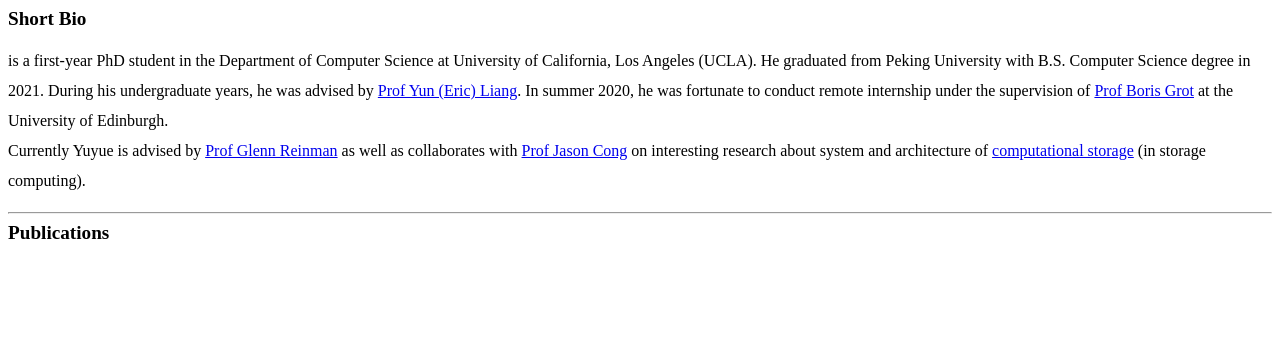
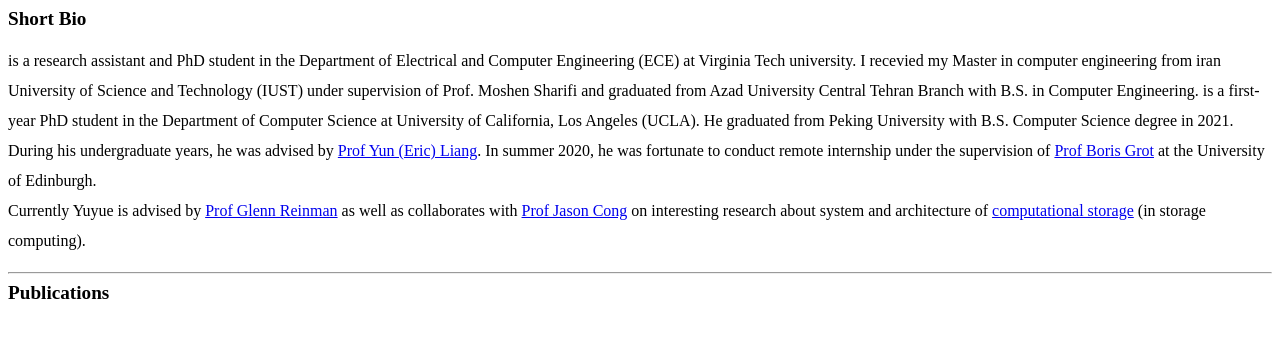
Before and after one commit to hamidhadian/hamidhadian.github.io, a plain HTML site: page index.html in a window 1280 px wide. Shown: the part 278-616 px from the top of the page. Drawn offline with Linux system fonts and the light colour scheme.

Commit message:
Update index.html

```diff
--- a/index.html
+++ b/index.html
@@ -24,6 +24,8 @@
 <b><big>Short Bio</big></b>
 
 <p style="line-height:30px">
+is a research assistant and PhD student in the Department of Electrical and Computer Engineering (ECE) at Virginia Tech university. I recevied my Master in computer engineering from iran University of Science and Technology (IUST) under supervision of Prof. Moshen Sharifi and graduated from Azad University Central Tehran Branch with B.S. in Computer Engineering.
+
 is a first-year PhD student in the Department of Computer Science at University of California, Los Angeles (UCLA). He graduated from Peking University with B.S. Computer Science degree in 2021. During his undergraduate years, he was advised by <a href="https://ericlyun.github.io/">Prof Yun (Eric) Liang</a>. In summer 2020, he was fortunate to conduct remote internship under the supervision of <a href="https://homepages.inf.ed.ac.uk/bgrot/">Prof Boris Grot</a> at the University of Edinburgh.<br>
 Currently Yuyue is advised by <a href="http://web.cs.ucla.edu/~reinman/">Prof Glenn Reinman</a> as well as collaborates with <a href="https://vast.cs.ucla.edu/people/faculty/jason-cong">Prof Jason Cong</a> on interesting research about system and architecture of <a href="https://www.snia.org/education/what-is-computational-storage">computational storage</a> (in storage computing).
 <br>
```
